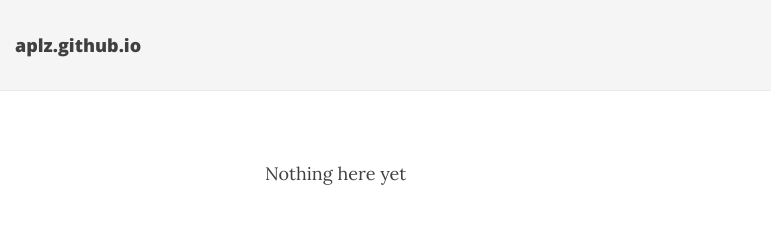
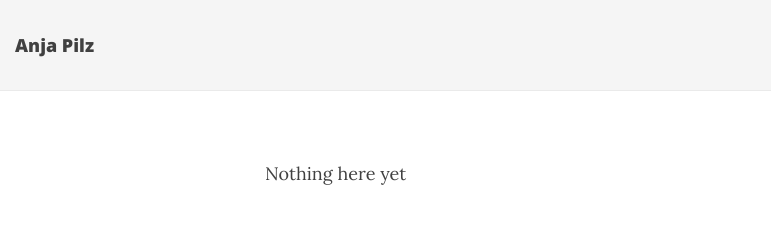
Before and after one commit to aplz/aplz.github.io, a Jekyll site: the page built from index.md, in a window 1280 px wide. Shown: the top 228 px of the page, without its empty margins (0-771 px from the left). Built offline with Jekyll 4.4.1, drawn with Linux system fonts in a browser that asks for light colours; nearby versions of some CDN libraries; our own code applies the rules of GitHub Pages for plain Markdown files; the list of posts is cut into pages by our own code.

Commit message:
try to change site.title

```diff
--- a/_config.yml
+++ b/_config.yml
@@ -14,7 +14,7 @@ baseurl: ""
 # Of course don't forget to change the username and projectname to YOUR username and project
 
 # Name of website
-#title: My website
+title: Anja Pilz
 
 # Short description of your site
 #description: A virtual proof that name is awesome!
```
